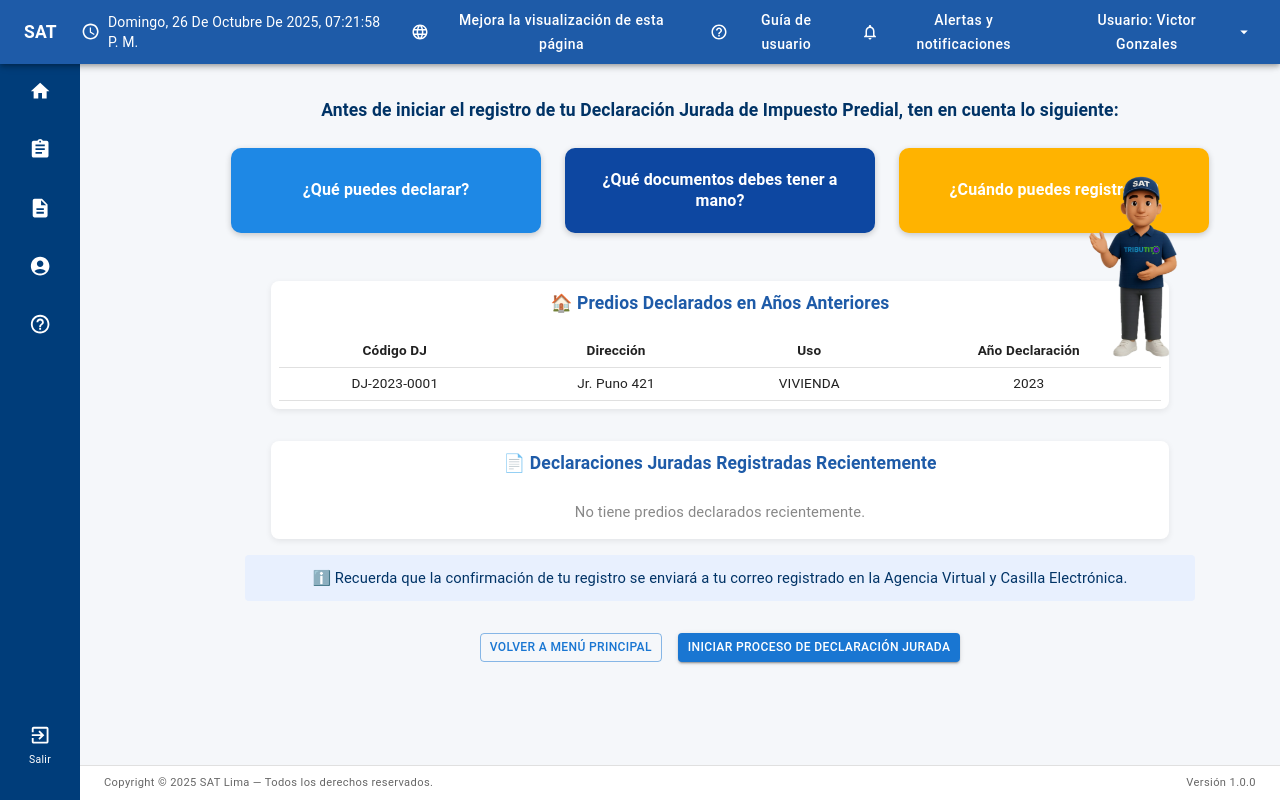
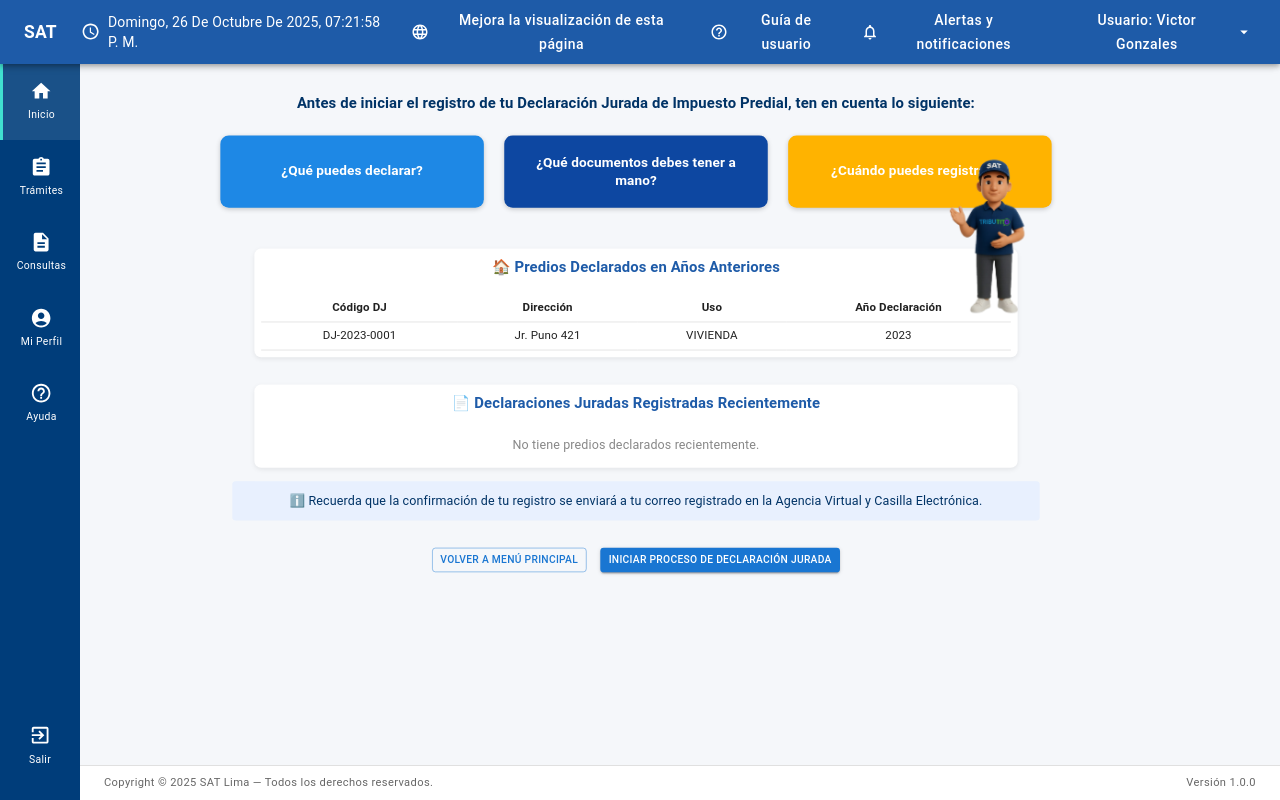
Before and after one commit to jchongs80/prototipoDJ, a React (Create React App) app: page /inscripcion-predial in a window 1280 px wide. Built offline with nearby package versions, Linux system fonts and the light colour scheme.

Commit message:
Actualizar inscripcion

```diff
--- a/src/components/Dashboard.tsx
+++ b/src/components/Dashboard.tsx
@@ -623,7 +623,7 @@ const Dashboard: React.FC<Props> = ({onLogout}) => {
           </Grid>
 
           {/* Footer info */}
-          <Box sx={{ mt: 6, display: 'flex', alignItems: 'center', gap: 1 }}>
+          <Box sx={{ mt: 3, display: 'flex', alignItems: 'center', gap: 1 }}>
             <HelpOutlineIcon sx={{ color: '#666', fontSize: '1.2rem' }} />
             <Typography variant="body2" sx={{ color: '#666' }}>
               Si tienes alguna duda, puedes consultar nuestra{' '}
--- a/src/components/InscripcionDJ.tsx
+++ b/src/components/InscripcionDJ.tsx
@@ -175,6 +175,15 @@ const InscripcionPredial: React.FC<{ onLogout?: () => void }> = ({ onLogout }) =
     second: "2-digit",
   });
 
+    const sidebarItems = [
+      { icon: <HomeIcon />, label: 'Inicio', active: true },
+      { icon: <AssignmentIcon />, label: 'Trámites', active: false },
+      { icon: <DescriptionIcon />, label: 'Consultas', active: false },
+      { icon: <AccountCircleIcon />, label: 'Mi Perfil', active: false },
+      { icon: <HelpOutlineIcon />, label: 'Ayuda', active: false }
+    ];
+
+
   const prediosAnteriores = [
     { codigo: "DJ-2023-0001", direccion: "Jr. Puno 421", uso: "VIVIENDA", anio: "2023" },
   ];
@@ -194,14 +203,14 @@ const InscripcionPredial: React.FC<{ onLogout?: () => void }> = ({ onLogout }) =
       {/* ===== APPBAR ===== */}
       <AppBar position="fixed" sx={{ zIndex: (t) => t.zIndex.drawer + 1, bgcolor: "#1e5ba8" }}>
         <Toolbar sx={{ minHeight: "64px!important" }}>
-          <Typography variant="h6" sx={{ fontWeight: "bold", fontSize: "1.5rem", mr: 3 }}>
+          <Typography variant="h6" sx={{ fontWeight: "bold", fontSize: "1.5rem", mr: 3 }} translate="no">
             SAT
           </Typography>
 
           {/* Fecha y hora */}
           <Box sx={{ display: "flex", alignItems: "center", gap: 1 }}>
             <ScheduleIcon sx={{ fontSize: "1.2rem" }} />
-            <Typography variant="body2" sx={{ fontSize: "0.875rem", textTransform: "capitalize" }}>
+            <Typography variant="body2" sx={{ fontSize: "0.875rem", textTransform: "capitalize" }} translate="no">
               {formattedDateTime}
             </Typography>
           </Box>
@@ -236,50 +245,76 @@ const InscripcionPredial: React.FC<{ onLogout?: () => void }> = ({ onLogout }) =
       </AppBar>
 
       {/* ===== SIDEBAR ===== */}
+     {/* Sidebar */}
            <Drawer
              variant="permanent"
              sx={{
                width: drawerWidth,
                flexShrink: 0,
-          "& .MuiDrawer-paper": {
+               '& .MuiDrawer-paper': {
                  width: drawerWidth,
-            boxSizing: "border-box",
-            bgcolor: "#003d7a",
-            border: "none",
-            mt: "64px",
-            height: "calc(100vh - 64px)",
-            display: "flex",
-            flexDirection: "column",
-            justifyContent: "space-between",
+                 boxSizing: 'border-box',
+                 bgcolor: '#003d7a',
+                 border: 'none',
+                 mt: '64px',
+                 height: 'calc(100vh - 64px)',
+                 display: 'flex',
+                 flexDirection: 'column',
+                 justifyContent: 'space-between',
                },
              }}
            >
              <List sx={{ p: 0 }}>
-          {[HomeIcon, AssignmentIcon, DescriptionIcon, AccountCircleIcon, HelpOutlineIcon].map(
-            (Icon, i) => (
-              <ListItem key={i} disablePadding>
-                <ListItemButton sx={{ flexDirection: "column", py: 2, color: "white" }}>
-                  <ListItemIcon sx={{ minWidth: "auto", color: "white", mb: 0.5 }}>
-                    <Icon />
+               {sidebarItems.map((item, index) => (
+                 <ListItem key={index} disablePadding>
+                   <ListItemButton
+                     sx={{
+                       flexDirection: 'column',
+                       py: 2,
+                       color: 'white',
+                       bgcolor: item.active ? 'rgba(255,255,255,0.1)' : 'transparent',
+                       borderLeft: item.active ? '3px solid #40e0d0' : '3px solid transparent',
+                       '&:hover': {
+                         bgcolor: 'rgba(255,255,255,0.05)'
+                       }
+                     }}
+                   >
+                     <ListItemIcon sx={{
+                       minWidth: 'auto',
+                       color: 'white',
+                       mb: 0.5
+                     }}>
+                       {item.icon}
                      </ListItemIcon>
+                     <Typography
+                       variant="caption"
+                       sx={{
+                         fontSize: '0.65rem',
+                         textAlign: 'center'
+                       }}
+                     >
+                       {item.label}
+                     </Typography>
                    </ListItemButton>
                  </ListItem>
-            )
-          )}
+               ))}
              </List>
 
+             {/* Logout button at bottom */}
              <Box sx={{ mb: 2 }}>
                <ListItemButton
-                    onClick={() => navigate("/")}
+               onClick={onLogout} // 👈 acá cerrará sesión
                  sx={{
-                      flexDirection: "column",
+                   flexDirection: 'column',
                    py: 2,
-                      color: "white",
-                      "&:hover": { bgcolor: "rgba(255,255,255,0.08)" },
+                   color: 'white',
+                   '&:hover': {
+                     bgcolor: 'rgba(255,255,255,0.05)'
+                   }
                  }}
                >
                  <ExitToAppIcon sx={{ mb: 0.5 }} />
-                    <Typography variant="caption" sx={{ fontSize: "0.65rem" }}>
+                 <Typography variant="caption" sx={{ fontSize: '0.65rem' }}>
                    Salir
                  </Typography>
                </ListItemButton>
@@ -298,6 +333,9 @@ const InscripcionPredial: React.FC<{ onLogout?: () => void }> = ({ onLogout }) =
             textAlign: "center",
             overflowX: "hidden",
             pb: 12,
+            transform: { lg: 'scale(0.85)', xl: 'scale(0.85)' },
+            transformOrigin: 'top left',
+            width: { lg: '118%', xl: '118%' }, // compensa espacio lateral
           }}
       >
         <Typography variant="h6" sx={{ fontWeight: "bold", color: "#003366", mb: 3 }}>
@@ -634,7 +672,7 @@ const InscripcionPredial: React.FC<{ onLogout?: () => void }> = ({ onLogout }) =
           zIndex: 1000,
         }}
       >
-        <Typography variant="caption" sx={{ color: "#666", ml: 2 }}>
+        <Typography variant="caption" sx={{ color: "#666", ml: 2 }} translate="no">
           Copyright © 2025 SAT Lima — Todos los derechos reservados.
         </Typography>
         <Typography variant="caption" sx={{ color: "#666", mr: 2 }}>
```
Lines whose indentation alone changed are shown as unchanged.
